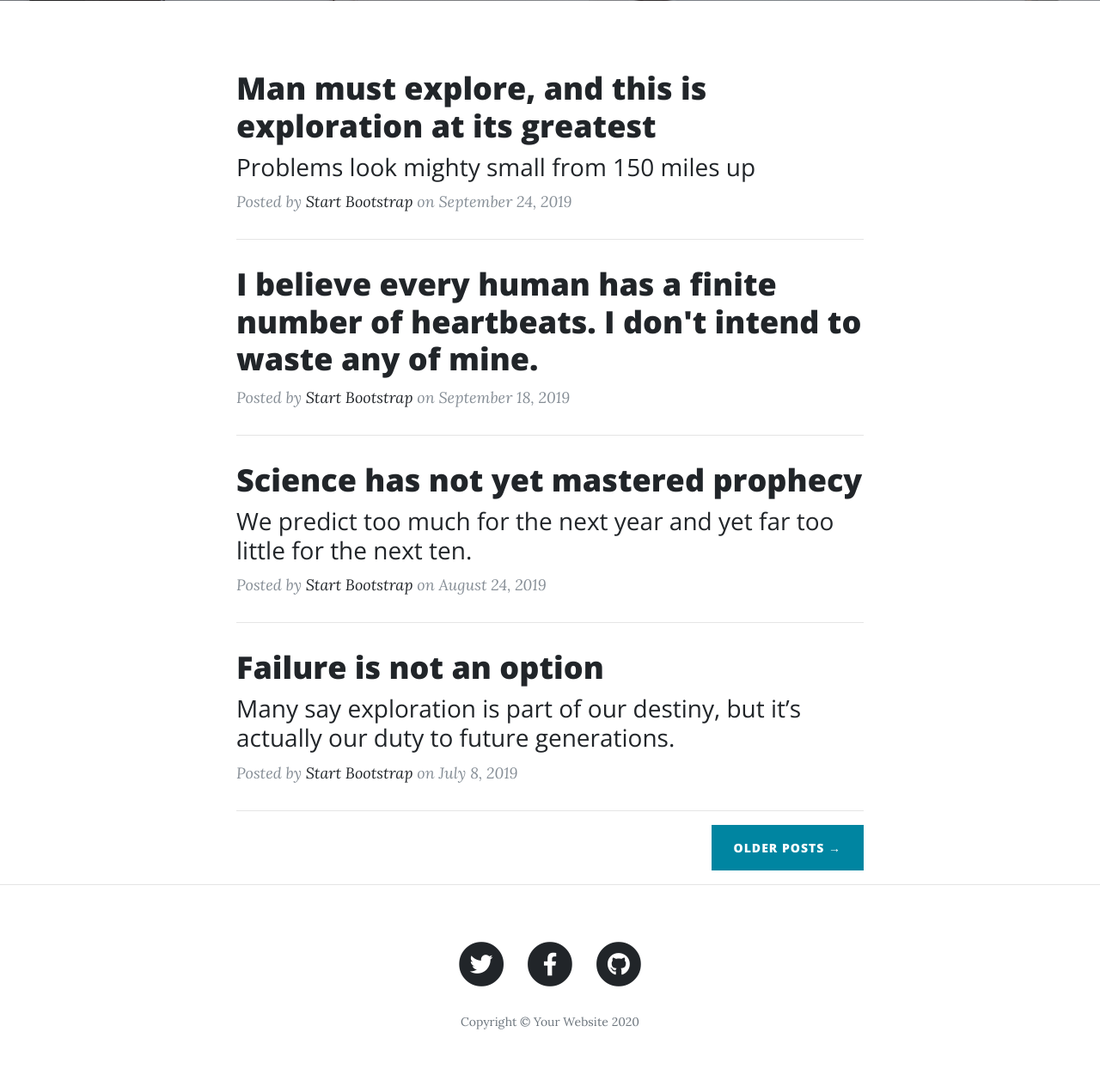
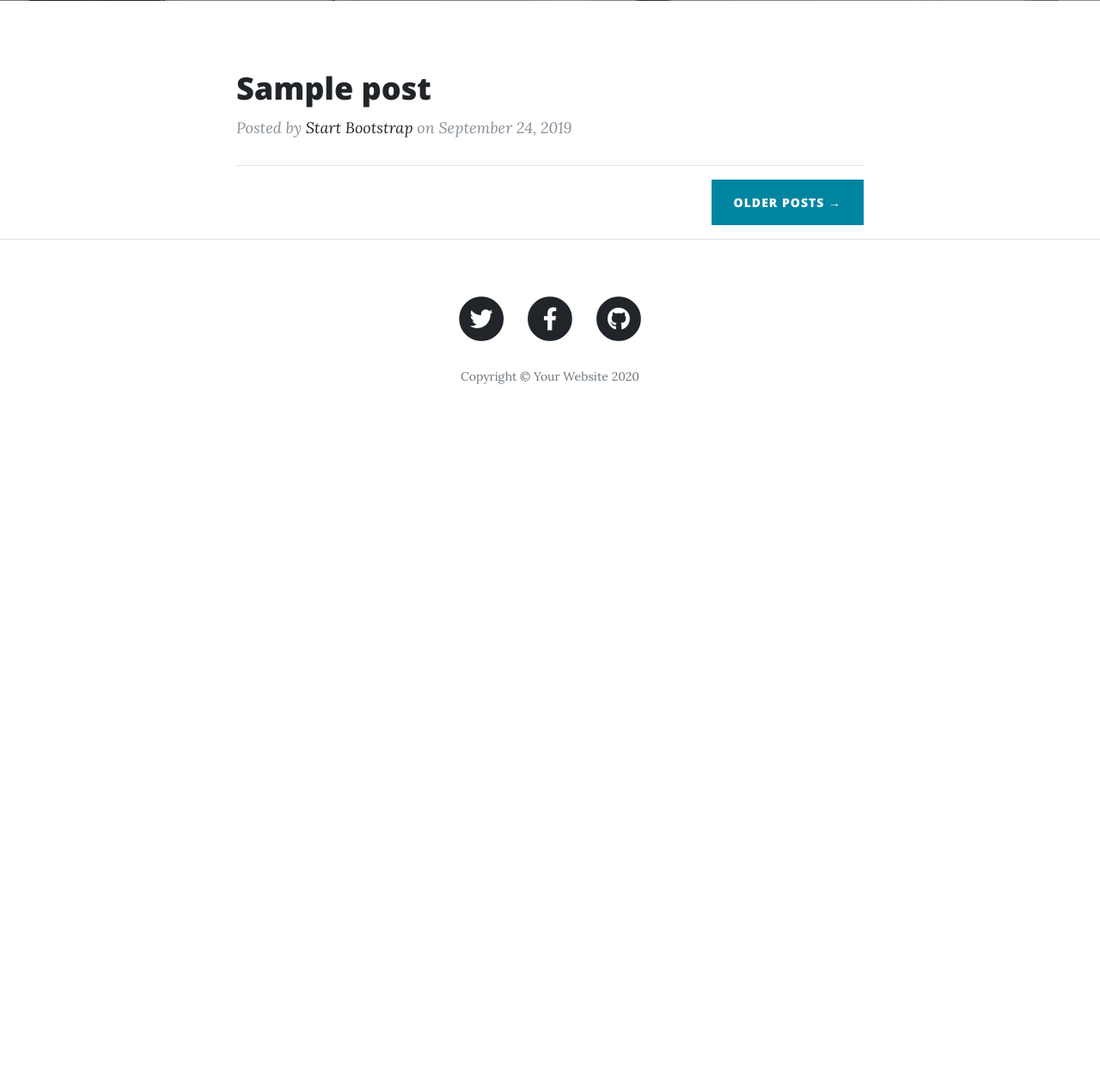
Before and after one commit to creativechern/django-blog, a Django app: template templates/blog/index.html in a window 1280 px wide. Shown: the part 531-1796 px from the top of the page at 86% size. After the commit the page ends 978 px from the top, so only its background shows below. Run offline with Django 3.2, Linux system fonts and the light colour scheme; the template is opened without the code that fills it: values that come from a table or form of the project are taken from there, others are empty; tables that the repository leaves empty hold one stand-in row (values such as "Sample post"); parts of the project's set-up code (start-up, migrations or seed data) failed here and were passed over; some libraries are stand-ins or nearby versions.

Commit message:
Use all_post_list as context_object_name.

```diff
--- a/blog/views.py
+++ b/blog/views.py
@@ -6,6 +6,7 @@ from .forms import PostForm
 
 class BlogListView(ListView):
     model = Post
+    context_object_name = "all_post_list"
     template_name = "blog/index.html"
 
 class AboutView(TemplateView):
--- a/templates/blog/index.html
+++ b/templates/blog/index.html
@@ -11,59 +11,19 @@
   <div class="container">
     <div class="row">
       <div class="col-lg-8 col-md-10 mx-auto">
+        {% for post in all_post_list %}
         <div class="post-preview">
           <a href="post.html">
             <h2 class="post-title">
-              Man must explore, and this is exploration at its greatest
+              {{ post.title }}
             </h2>
-            <h3 class="post-subtitle">
-              Problems look mighty small from 150 miles up
-            </h3>
           </a>
           <p class="post-meta">Posted by
             <a href="#">Start Bootstrap</a>
             on September 24, 2019</p>
         </div>
         <hr>
-        <div class="post-preview">
-          <a href="post.html">
-            <h2 class="post-title">
-              I believe every human has a finite number of heartbeats. I don't intend to waste any of mine.
-            </h2>
-          </a>
-          <p class="post-meta">Posted by
-            <a href="#">Start Bootstrap</a>
-            on September 18, 2019</p>
-        </div>
-        <hr>
-        <div class="post-preview">
-          <a href="post.html">
-            <h2 class="post-title">
-              Science has not yet mastered prophecy
-            </h2>
-            <h3 class="post-subtitle">
-              We predict too much for the next year and yet far too little for the next ten.
-            </h3>
-          </a>
-          <p class="post-meta">Posted by
-            <a href="#">Start Bootstrap</a>
-            on August 24, 2019</p>
-        </div>
-        <hr>
-        <div class="post-preview">
-          <a href="post.html">
-            <h2 class="post-title">
-              Failure is not an option
-            </h2>
-            <h3 class="post-subtitle">
-              Many say exploration is part of our destiny, but it’s actually our duty to future generations.
-            </h3>
-          </a>
-          <p class="post-meta">Posted by
-            <a href="#">Start Bootstrap</a>
-            on July 8, 2019</p>
-        </div>
-        <hr>
+        {% endfor %}
         <!-- Pager -->
         <div class="clearfix">
           <a class="btn btn-primary float-right" href="#">Older Posts &rarr;</a>
```
